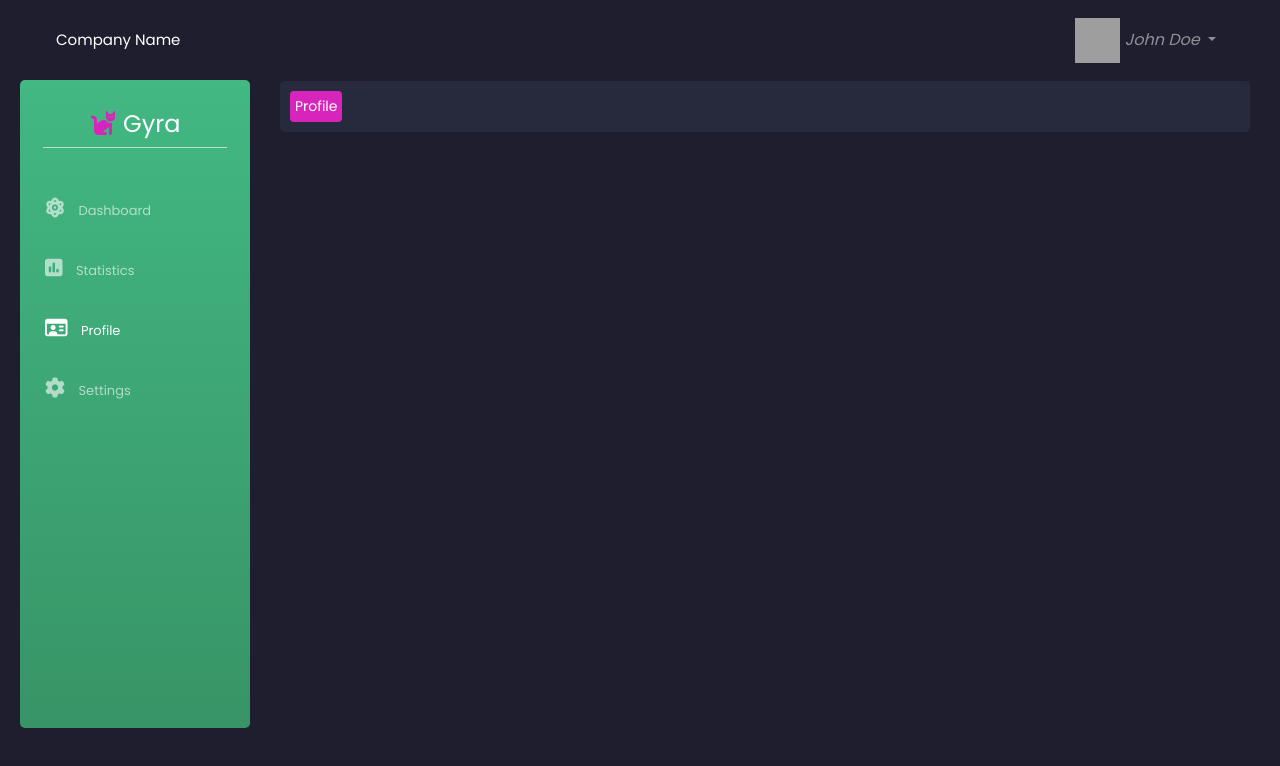
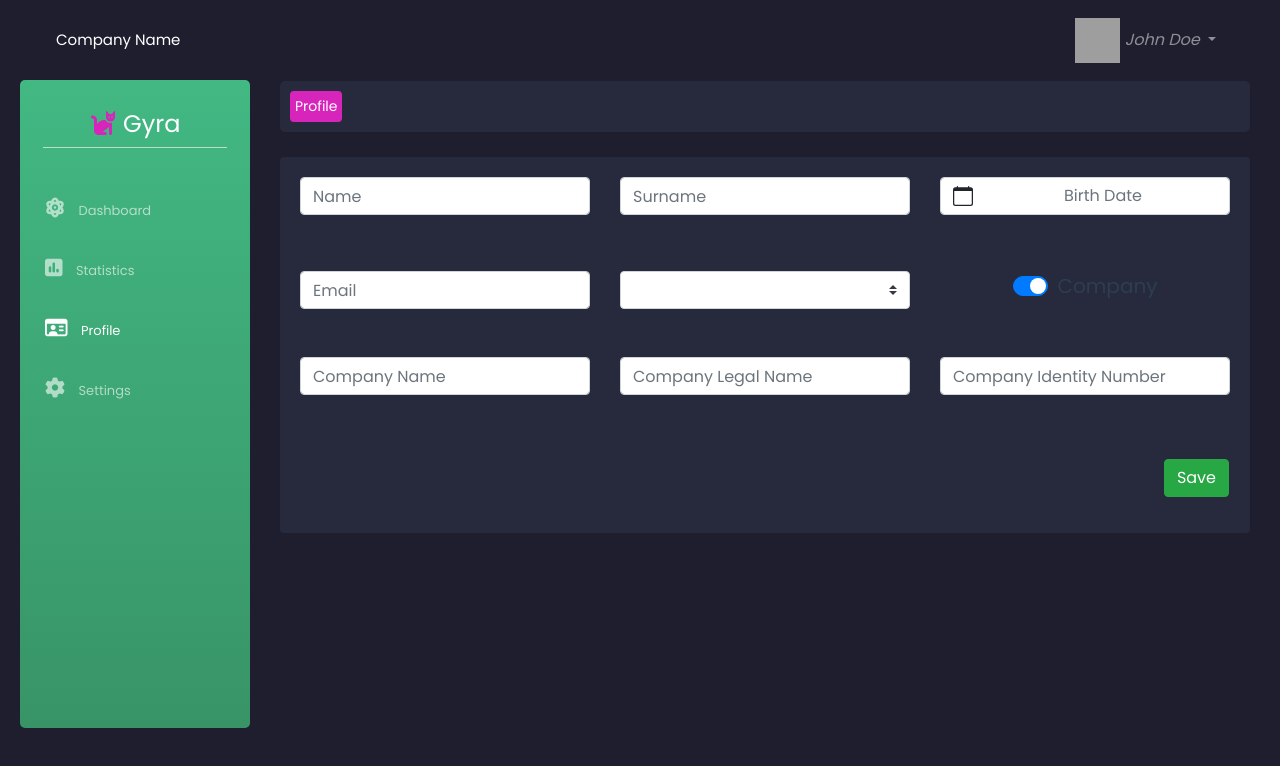
Before and after one commit to Cardinelli/gyra-app, a Vue app: page /profile in a window 1280 px wide. Shown: the top 766 px of the page. Built offline with nearby package versions, Linux system fonts and the light colour scheme; grey boxes are pictures that could not be loaded.

Commit message:
Add User Profile form.

```diff
--- a/src/components/Profile.vue
+++ b/src/components/Profile.vue
@@ -1,6 +1,88 @@
 <template>
   <div class="profile">
     <page-header :title="this.$route.name"/>
+
+    <div class="profile-form">
+      <b-form>
+        <b-row class="mb-5">
+          <b-col>
+            <b-form-input
+                id="input-formatter"
+                v-model="userForm.name"
+                placeholder="Name"
+            ></b-form-input>
+          </b-col>
+          <b-col>
+            <b-form-input
+                id="input-formatter"
+                v-model="userForm.surname"
+                placeholder="Surname"
+            ></b-form-input>
+          </b-col>
+          <b-col>
+            <b-form-datepicker
+                id="example-datepicker"
+                v-model="userForm.birth_date"
+                placeholder="Birth Date"
+                class="mb-2">
+            </b-form-datepicker>
+          </b-col>
+        </b-row>
+
+        <b-row class="mb-5">
+          <b-col>
+            <b-form-input
+                id="input-formatter"
+                v-model="userForm.email"
+                placeholder="Email"
+            ></b-form-input>
+          </b-col>
+          <b-col>
+            <b-form-select
+                v-model="userForm.packetType"
+                :options="packets">
+            </b-form-select>
+          </b-col>
+          <b-col>
+            <b-form-checkbox
+                switch
+                v-model="userForm.is_company"
+                :value="userForm.is_company"
+                size="lg">
+              Company
+            </b-form-checkbox>
+          </b-col>
+        </b-row>
+
+        <b-row class="mb-5">
+          <b-col>
+            <b-form-input
+                id="input-formatter"
+                v-model="userForm.company.name"
+                placeholder="Company Name"
+            ></b-form-input>
+          </b-col>
+          <b-col>
+            <b-form-input
+                id="input-formatter"
+                v-model="userForm.company.legal_name"
+                placeholder="Company Legal Name"
+            ></b-form-input>
+          </b-col>
+          <b-col>
+            <b-form-input
+                id="input-formatter"
+                v-model="userForm.company.identity"
+                placeholder="Company Identity Number"
+            ></b-form-input>
+          </b-col>
+        </b-row>
+
+        <b-row class="justify-content-end">
+          <b-button class="btn btn-success m-3"> Save </b-button>
+        </b-row>
+      </b-form>
+    </div>
   </div>
 </template>
 
@@ -8,10 +90,42 @@
 import PageHeader from "./shared/PageHeader";
 export default {
   name: "Profile",
-  components: {PageHeader}
+  components: {PageHeader},
+  data() {
+    return {
+      userForm: {
+        name: '',
+        surname: '',
+        email: '',
+        packetType: '',
+        birth_date: '',
+        is_company: false,
+        company: {
+          name: '',
+          legal_name: '',
+          identity: ''
+        }
+      },
+      packets: [
+        { value: 'Premium', text: 'Premium' },
+        { value: 'Basic', text: 'Basic' },
+      ]
+    }
+  }
 }
 </script>
 
-<style scoped>
+<style lang="scss" scoped>
+@import "src/assets/scss/colors";
 
+.profile {
+
+
+  .profile-form {
+    background: $light_navy;
+    border-radius: 4px;
+    padding: 20px;
+    margin: 25px 0;
+  }
+}
 </style>
```
